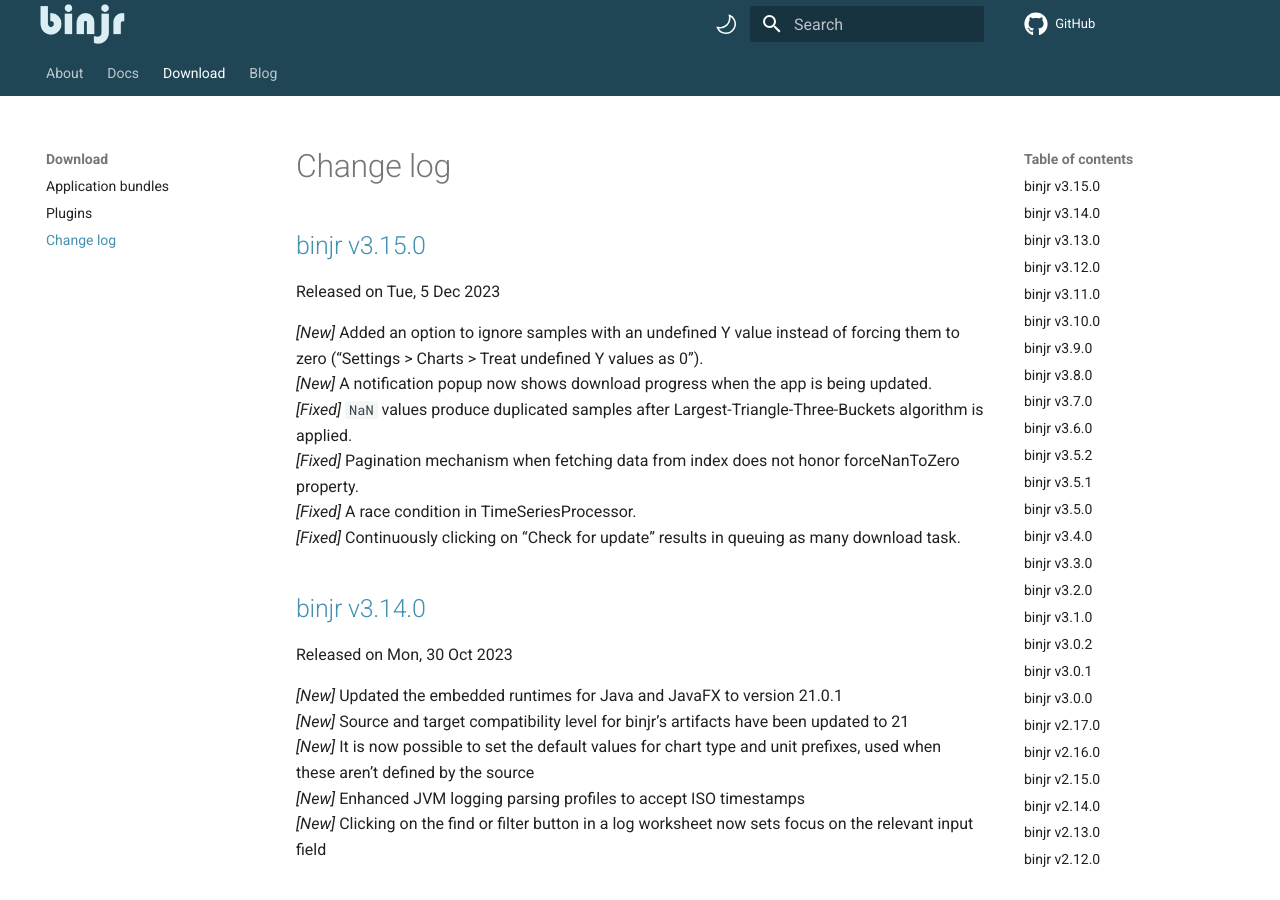
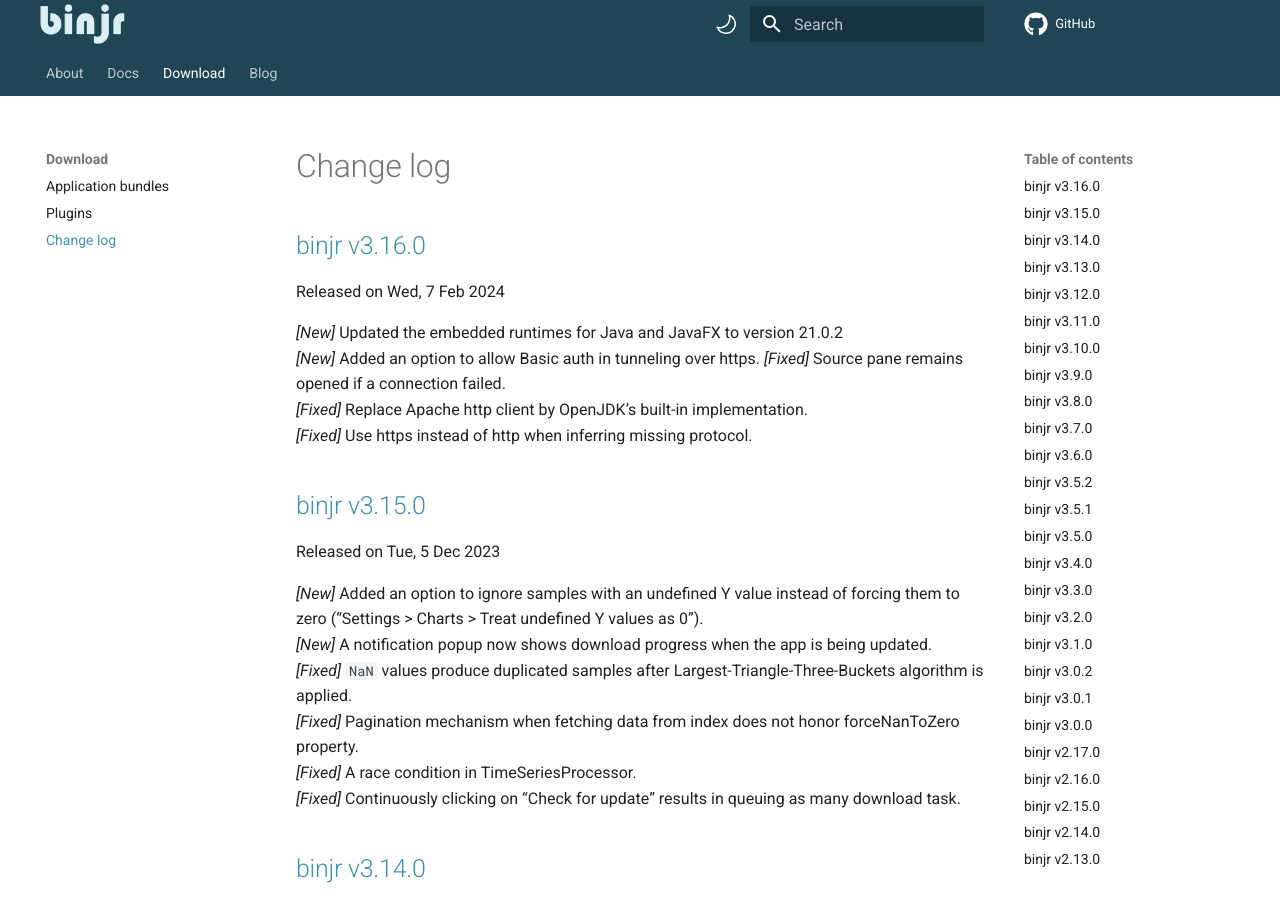
Before and after one commit to binjr/binjr.github.io, an MkDocs documentation site: the page built from docs/download/CHANGELOG.md, in a window 1280 px wide and 900 px high. Built offline with MkDocs 1.6.1 and Material for MkDocs 9.7.7, drawn with Linux system fonts in a browser that asks for light colours; comment, search, counter and statistics services are not loaded.

Commit message:
Release  v3.16.0

```diff
--- a/docs/download/CHANGELOG.md
+++ b/docs/download/CHANGELOG.md
@@ -1,4 +1,14 @@
 # Change log
+
+## [binjr v3.16.0](https://github.com/binjr/binjr/releases/tag/v3.16.0)
+Released on Wed, 7 Feb 2024
+
+_[New]_ Updated the embedded runtimes for Java and JavaFX to version 21.0.2
+_[New]_ Added an option to allow Basic auth in tunneling over https.
+_[Fixed]_ Source pane remains opened if a connection failed.
+_[Fixed]_ Replace Apache http client by OpenJDK's built-in implementation.
+_[Fixed]_ Use https instead of http when inferring missing protocol.
+
 
 ## [binjr v3.15.0](https://github.com/binjr/binjr/releases/tag/v3.15.0)
 Released on Tue, 5 Dec 2023
```
Also changed, not shown: docs/download/latest_release.md (+8 -8 lines), 1 other file.
